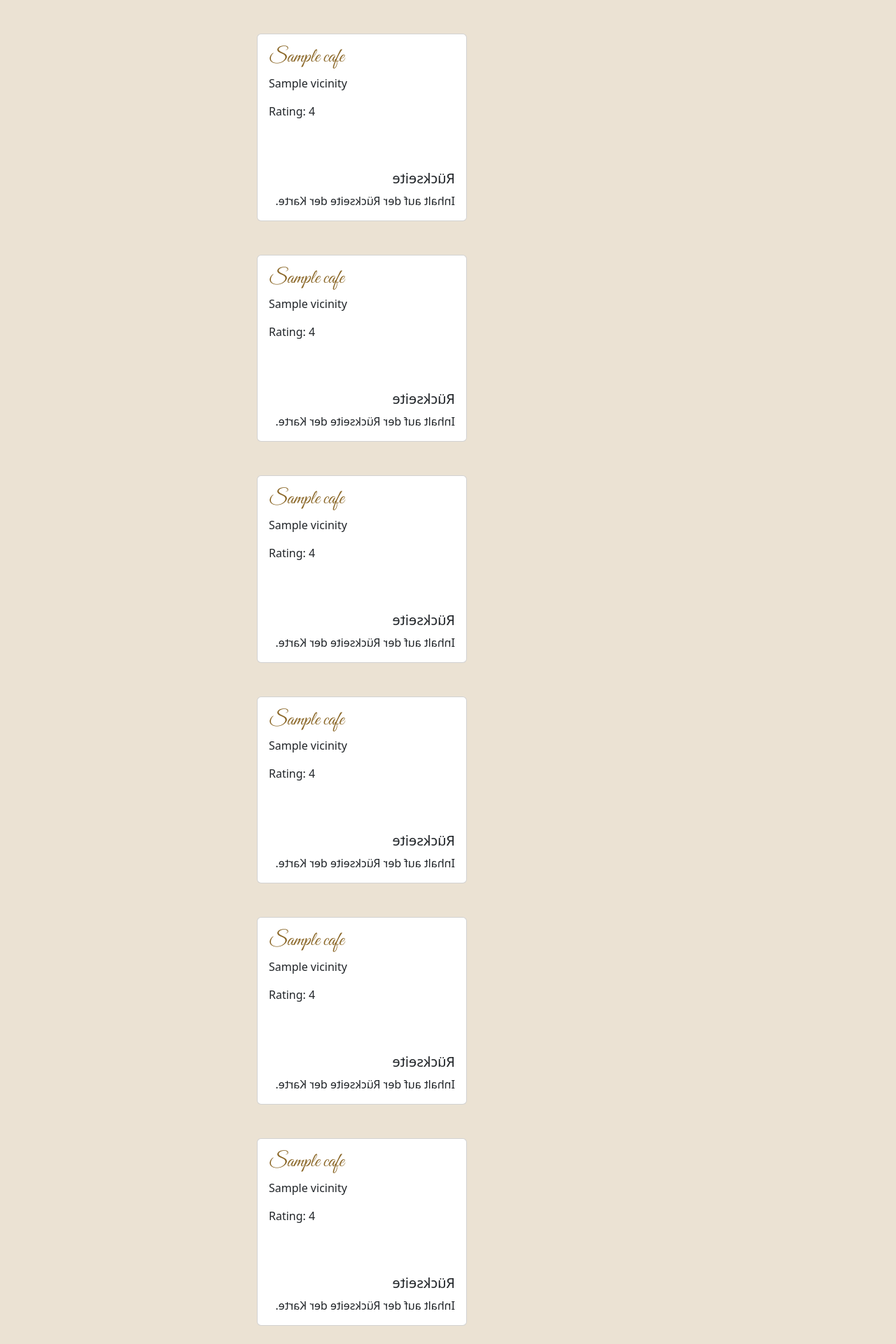
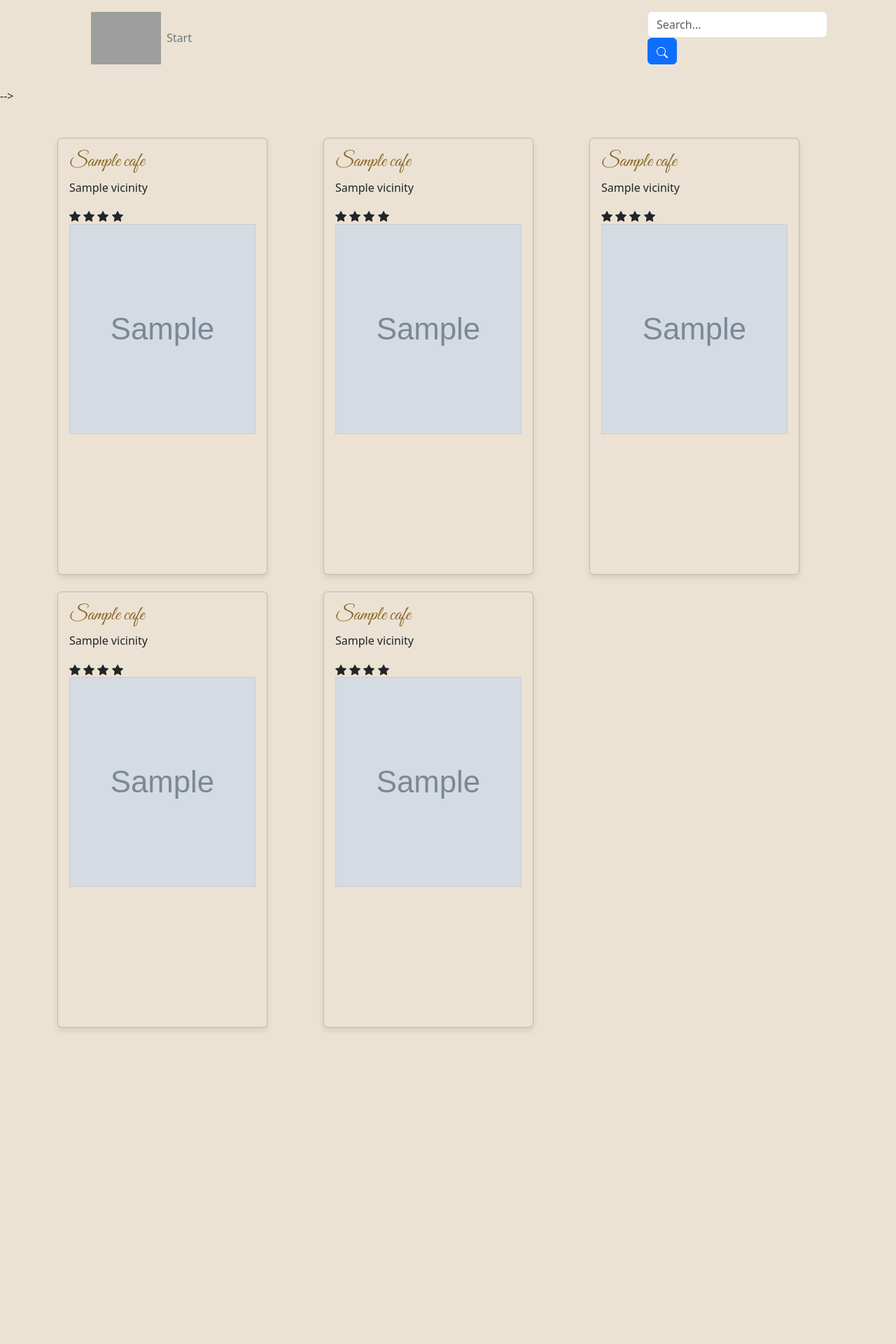
Before and after one commit to Stefanb0711/Python-WifiCafeFinderUsingAPI, a Flask app: template templates/start.html in a window 1280 px wide. Shown: the top 1920 px of the page at 70% size. After the commit the page ends 1472 px from the top, so only its background shows below. Run offline with Flask 3, Linux system fonts and the light colour scheme; the template is opened without the code that fills it: most values are stand-ins (such as "Sample title", 1, 10 or a date in 2020); grey boxes marked "Sample" are stand-in pictures; grey boxes are pictures that could not be loaded.

Commit message:
Aktualisiert bilder nach stadtauswahl. Search funktion funktioniert jetzt

```diff
--- a/templates/base.html
+++ b/templates/base.html
@@ -16,6 +16,33 @@
 
 </head>
 <body style="background-color : #ebe2d3;">
+<!-- navbar -->
+    <header class="p-3 mb-3 border-bottom">
+    <div class="container">
+      <div class="d-flex flex-wrap align-items-center justify-content-center justify-content-lg-start">
+        <a href="/" class="d-flex align-items-center mb-2 mb-lg-0 link-body-emphasis text-decoration-none">
+          <svg class="bi me-2" width="40" height="32" role="img" aria-label="Bootstrap"><use xlink:href="#bootstrap"></use></svg>
+            <img  src="static/Logo.png" width="100">
+        </a>
+
+        <ul class="nav col-12 col-lg-auto me-lg-auto mb-2 justify-content-center mb-md-0">
+          <li><a href="#" class="nav-link px-2 link-secondary">Start</a></li>
+        </ul>
+
+        <form class="col-12 col-lg-auto mb-3 mb-lg-0 me-lg-3" role="search" method="post">
+          <input name="search_location" type="search" class="form-control" placeholder="Search..." aria-label="Search">
+          <button class="btn btn-primary" type="submit">
+              <svg xmlns="http://www.w3.org/2000/svg" width="16" height="16" fill="currentColor" class="bi bi-search" viewBox="0 0 16 16">
+                <path d="M11.742 10.344a6.5 6.5 0 1 0-1.397 1.398h-.001q.044.06.098.115l3.85 3.85a1 1 0 0 0 1.415-1.414l-3.85-3.85a1 1 0 0 0-.115-.1zM12 6.5a5.5 5.5 0 1 1-11 0 5.5 5.5 0 0 1 11 0"/>
+            </svg>
+          </button>
+        </form>
+
+
+      </div>
+    </div>
+  </header>
+-->
     {% block content %}
 
     {% endblock %}
--- a/templates/start.html
+++ b/templates/start.html
@@ -34,30 +34,58 @@
 
 {%  block content %}
 
-    {%  for zähler in range(10) %}
-        <div class="container mt-5">
-            <div class="row">
-                <div class="col-md-6 mx-auto">
+    <div class="container mt-5">
+        <div class="row">
+            {%  for zähler in range(5) %}
+
+                <div class="col-md-4 mb-4">
                     <div class="card-container">
-                        <div class="card" >
-                            <div class="card-body">
+                        <div class="card" style="background-color: #ebe2d3; box-shadow: 0 4px 8px rgba(0, 0, 0, 0.1); backface-visibility: hidden;"  >
+                            <div class="card-body" style="backface-visibility: hidden;">
                                 <h3 style="font-family: Great Vibes; color: #8a6626" class="card-title">{{ cafes_data[zähler].get('name') }}</h3>
                                 <p class="card-text">{{ cafes_data[zähler].get('vicinity') }}</p>
-                                <p> Rating: {{ cafes_data[zähler].get('rating') }}</p>
-                                <img src="">
+                                <!--<p> Rating: {{ cafes_data[zähler].get('rating') }}</p> -->
+                                {%  for stern in range(cafes_data[zähler].get('rating') | int) %}
+                                    <svg xmlns="http://www.w3.org/2000/svg" width="16" height="16" fill="currentColor" class="bi bi-star-fill" viewBox="0 0 16 16">
+                                        <path d="M3.612 15.443c-.386.198-.824-.149-.746-.592l.83-4.73L.173 6.765c-.329-.314-.158-.888.283-.95l4.898-.696L7.538.792c.197-.39.73-.39.927 0l2.184 4.327 4.898.696c.441.062.612.636.282.95l-3.522 3.356.83 4.73c.078.443-.36.79-.746.592L8 13.187l-4.389 2.256z"/>
+                                    </svg>
+                                {% endfor %}
+
+                                <!-- Image -->
+                                <div style="position: relative; width: 100%; height: 300px; overflow: hidden; border: 1px solid #ccc;">
+                                    <img src="{{ cafe_fotos[zähler] }}" style="width: 100%; height: 100%; object-fit: cover;">
+                                </div>
+
                             </div>
-                            <div class="card-back">
+
+                            <!--Rückseite -->
+                            <div class="card-back" style="backface-visibility: hidden;">
                                 <div class="card-body">
                                     <h5 class="card-title">Rückseite</h5>
-                                    <p class="card-text">Inhalt auf der Rückseite der Karte.</p>
+
+                                    <p class="card-text">
+                                        <svg xmlns="http://www.w3.org/2000/svg" width="16" height="16" fill="currentColor" class="bi bi-globe" viewBox="0 0 16 16">
+                                            <path d="M0 8a8 8 0 1 1 16 0A8 8 0 0 1 0 8m7.5-6.923c-.67.204-1.335.82-1.887 1.855A8 8 0 0 0 5.145 4H7.5zM4.09 4a9.3 9.3 0 0 1 .64-1.539 7 7 0 0 1 .597-.933A7.03 7.03 0 0 0 2.255 4zm-.582 3.5c.03-.877.138-1.718.312-2.5H1.674a7 7 0 0 0-.656 2.5zM4.847 5a12.5 12.5 0 0 0-.338 2.5H7.5V5zM8.5 5v2.5h2.99a12.5 12.5 0 0 0-.337-2.5zM4.51 8.5a12.5 12.5 0 0 0 .337 2.5H7.5V8.5zm3.99 0V11h2.653c.187-.765.306-1.608.338-2.5zM5.145 12q.208.58.468 1.068c.552 1.035 1.218 1.65 1.887 1.855V12zm.182 2.472a7 7 0 0 1-.597-.933A9.3 9.3 0 0 1 4.09 12H2.255a7 7 0 0 0 3.072 2.472M3.82 11a13.7 13.7 0 0 1-.312-2.5h-2.49c.062.89.291 1.733.656 2.5zm6.853 3.472A7 7 0 0 0 13.745 12H11.91a9.3 9.3 0 0 1-.64 1.539 7 7 0 0 1-.597.933M8.5 12v2.923c.67-.204 1.335-.82 1.887-1.855q.26-.487.468-1.068zm3.68-1h2.146c.365-.767.594-1.61.656-2.5h-2.49a13.7 13.7 0 0 1-.312 2.5m2.802-3.5a7 7 0 0 0-.656-2.5H12.18c.174.782.282 1.623.312 2.5zM11.27 2.461c.247.464.462.98.64 1.539h1.835a7 7 0 0 0-3.072-2.472c.218.284.418.598.597.933M10.855 4a8 8 0 0 0-.468-1.068C9.835 1.897 9.17 1.282 8.5 1.077V4z"/>
+                                        </svg>
+                                        {{ web_adressen[zähler] }}</p>
+
+                                    <p class="card-text">{{ cafes_data[zähler].get('formatted_phone_number') }}</p>
+
+                                    <p> <svg xmlns="http://www.w3.org/2000/svg" width="16" height="16" fill="currentColor" class="bi bi-geo-alt-fill" viewBox="0 0 16 16">
+                                        <path d="M8 16s6-5.686 6-10A6 6 0 0 0 2 6c0 4.314 6 10 6 10m0-7a3 3 0 1 1 0-6 3 3 0 0 1 0 6"/>
+                                    </svg>  {{ cafes_data[zähler].get('formatted_address') }}
+                                    </p>
+
                                 </div>
                             </div>
                         </div>
                     </div>
                 </div>
-            </div>
+
+            {% endfor %}
+
         </div>
-    {% endfor %}
+    </div>
 
 
 {%  endblock %}
```
Also changed, not shown: static/Icons/geo-alt-fill.svg (added), static/Icons/globe.svg (added).
